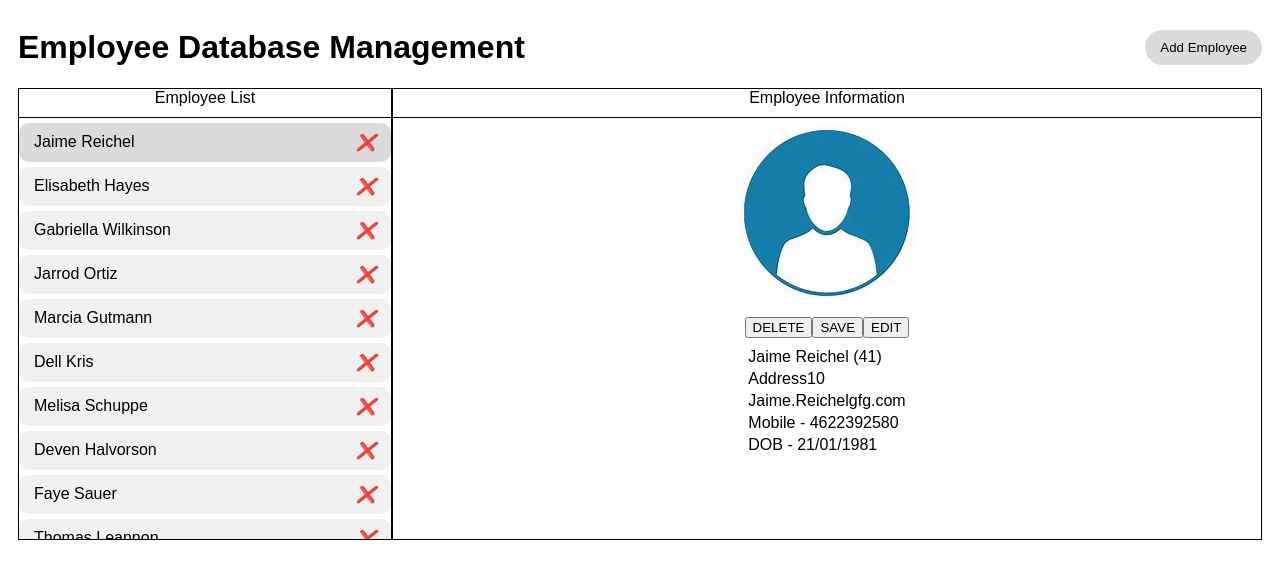
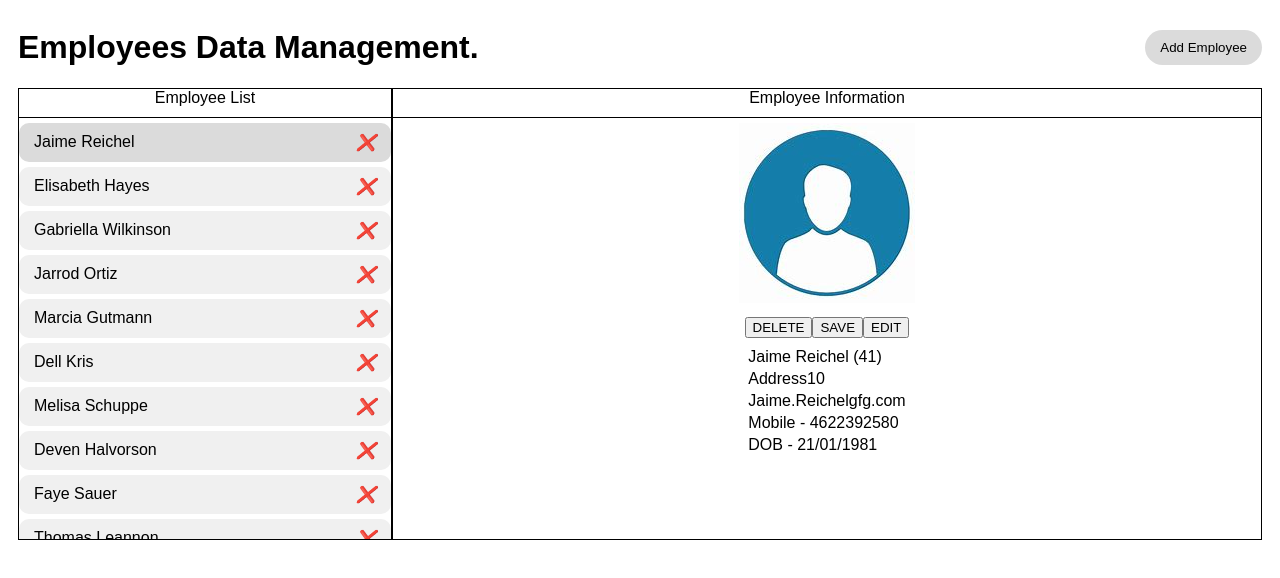
Before and after one commit to sir-clinton/projects, a plain HTML site: page index.html in a window 1280 px wide. Drawn offline with Linux system fonts and the light colour scheme.

Commit message:
Add files via upload

```diff
--- a/index.html
+++ b/index.html
@@ -9,7 +9,7 @@
 <body>
     <div id="app">
         <header class="header">
-            <h1>Employee Database Management</h1>
+            <h1>Employees Data Management.</h1>
             <button class="createEmployee">
                 Add Employee
             </button>
```
